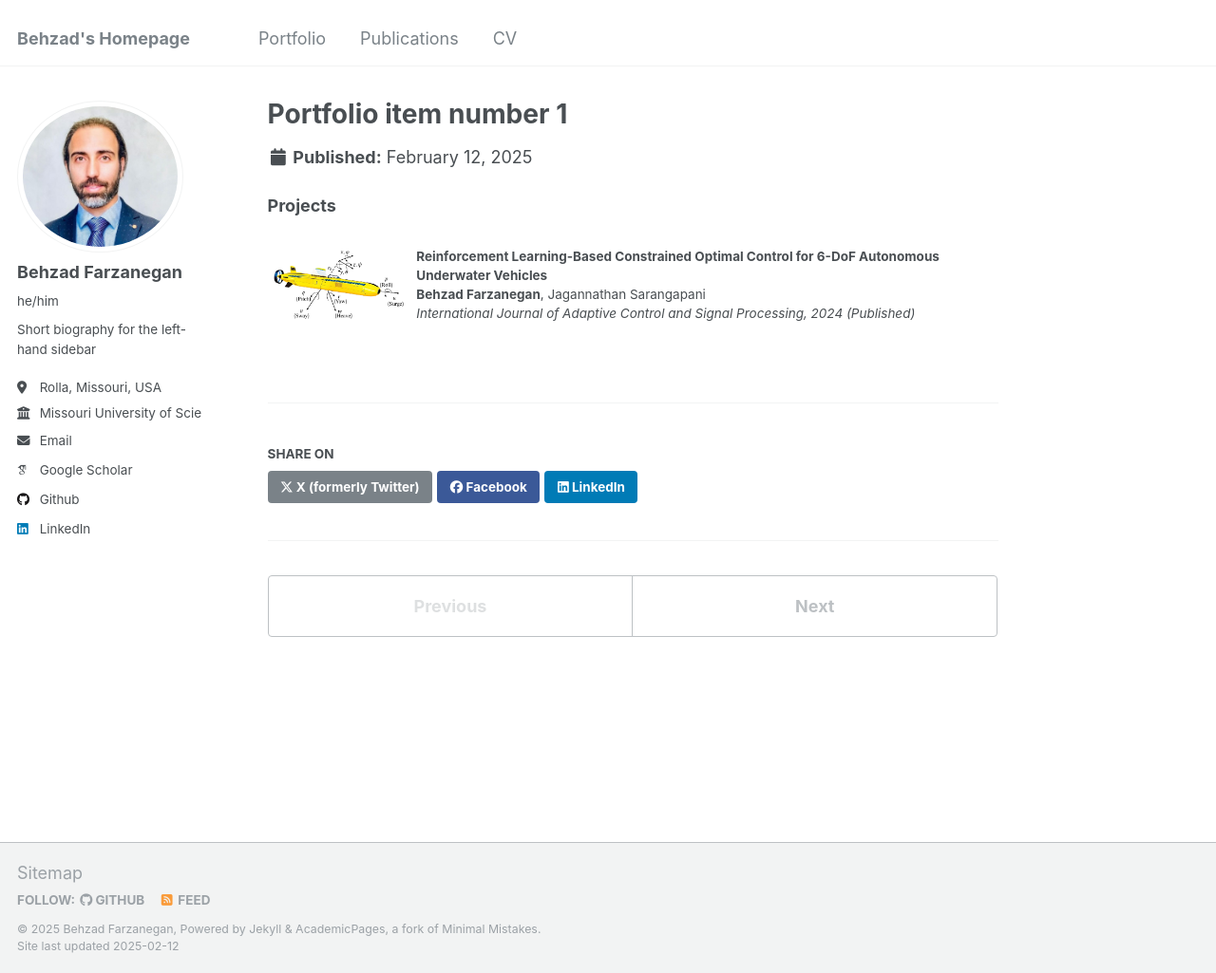
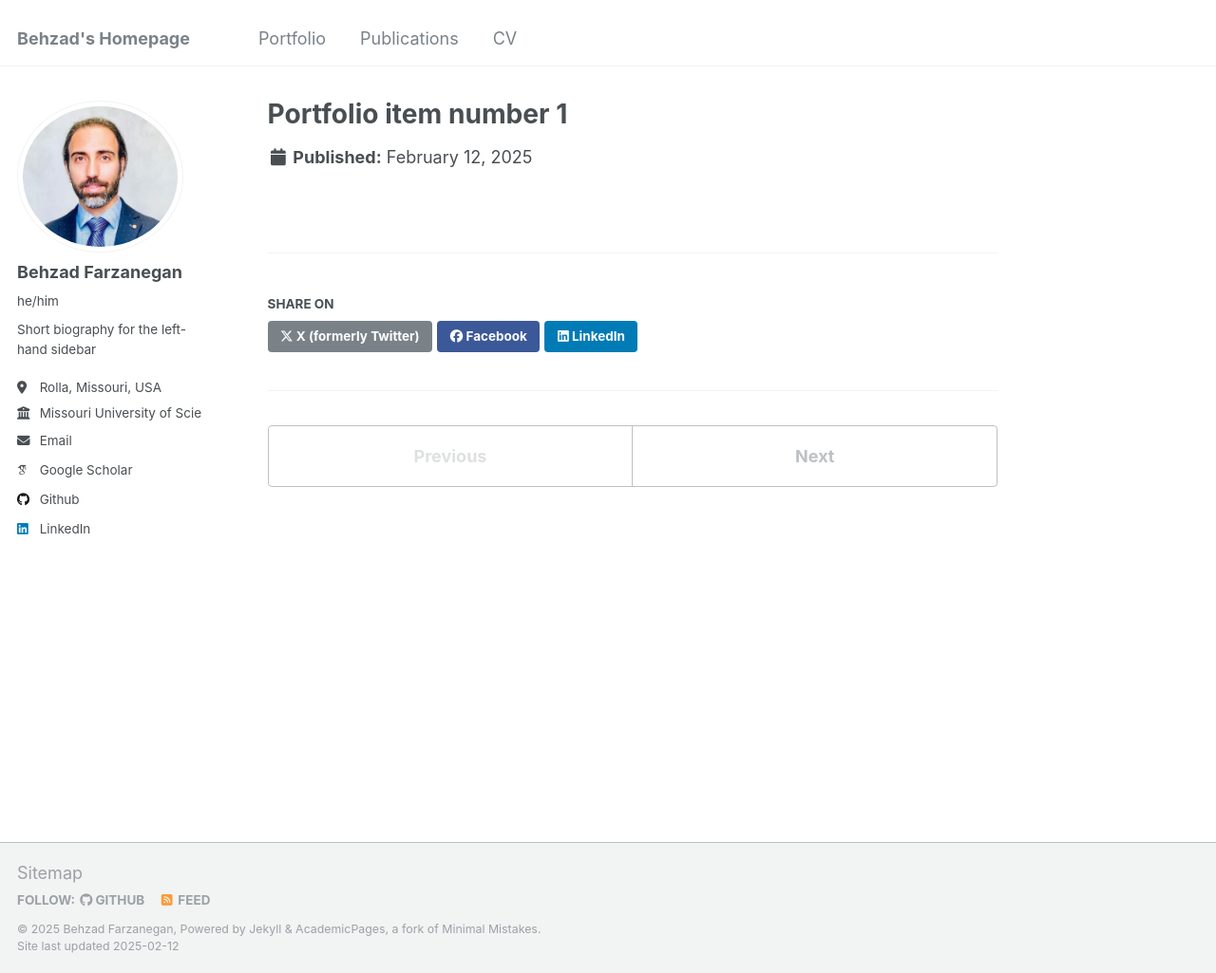
Before and after one commit to behzadfarzanegan/behzadfarzanegan.github.io, a Jekyll site: the page built from _portfolio/portfolio-1.md, in a window 1280 px wide and 1025 px high. Shown: the whole window at 95% size. Built offline with Jekyll 4.4.1, drawn with Linux system fonts in a browser that asks for light colours; some web fonts are replaced.

Commit message:
Update portfolio-1.md

```diff
--- a/_portfolio/portfolio-1.md
+++ b/_portfolio/portfolio-1.md
@@ -3,21 +3,3 @@ title: "Portfolio item number 1"
 excerpt: "Short description of portfolio item number 1<br/><img src='/images/500x300.png'>"
 collection: publications
 ---
-
-
-**Projects**
-<table style="border-collapse: collapse; border: none;">
-<tr style="border: none;">
-<td width="150" style="border: none;">
-    <img src="/images/AUV.png" width="150">
-</td>
-<td style="border: none;">
-    <strong>Reinforcement Learning-Based Constrained Optimal Control for 6-DoF Autonomous Underwater Vehicles</strong>
-    <br>
-    <strong>Behzad Farzanegan</strong>, Jagannathan Sarangapani
-    <br>
-    <em>International Journal of Adaptive Control and Signal Processing, 2024 (Published)</em>
-    <br>
-</td>
-</tr>
-</table>
```
